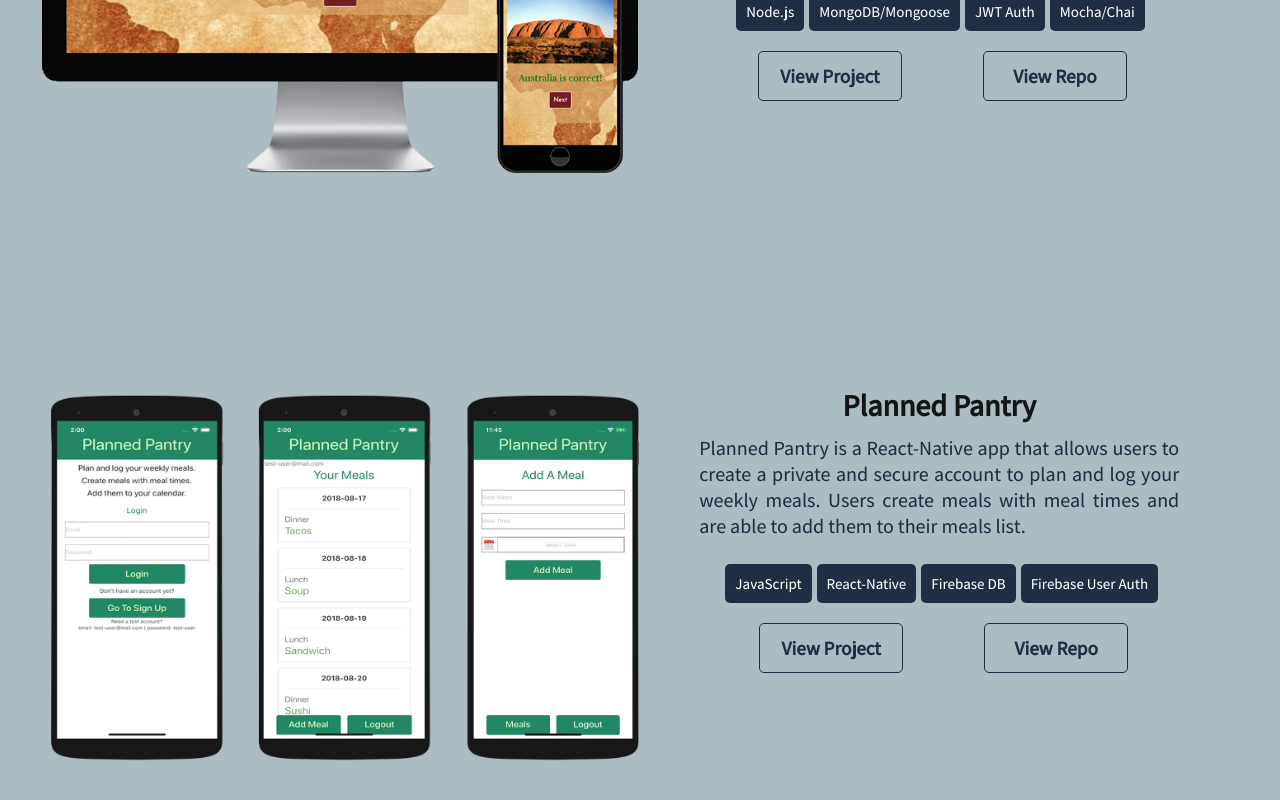
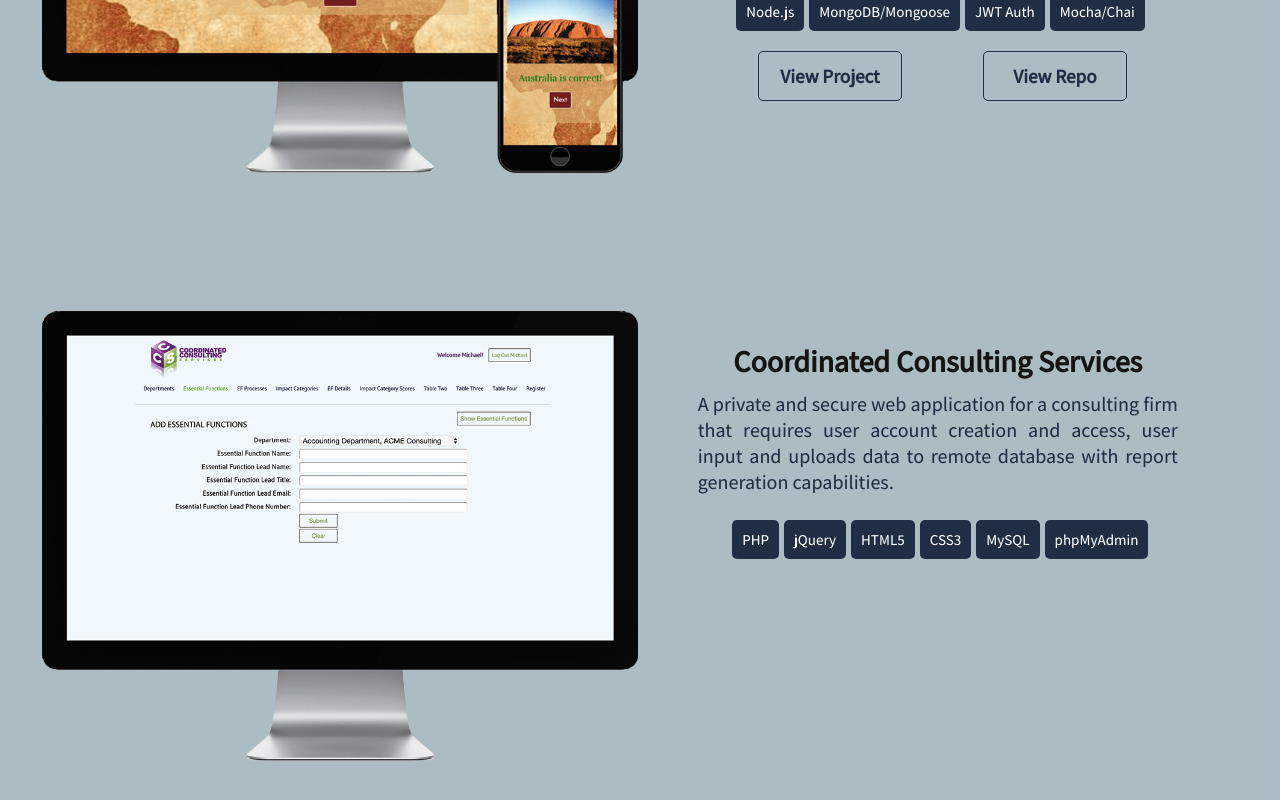
Before and after one commit to LeReiver/new-portfolio, a React (Create React App) app: page /projects in a window 1280 px wide. Shown: the part 1750-2550 px from the top of the page. Built offline with nearby package versions, Linux system fonts and the light colour scheme; a web font is replaced by a local one.

Commit message:
removed planned pantry from projects until improved

```diff
--- a/src/components/main/main.js
+++ b/src/components/main/main.js
@@ -8,7 +8,7 @@
       <div id="home">
         <main>
           <h1 className="main-title">Hello,<br/>I am a Full Stack Web Developer.</h1>
-          <p className="p2 heading">Creating digital media is my passion.</p>
+          <p className="p2 heading">Passionate about creating digital solutions.</p>
           <Link to="projects"><button className="projects-button">View Projects</button></Link>
         </main>
       </div>
--- a/src/components/projects/projects.css
+++ b/src/components/projects/projects.css
@@ -35,6 +35,11 @@
   /* margin-top: -150px; */
   margin-left: -20px;
   font-weight: 600;
+}
+
+.progress-note {
+  text-align: center;
+  color: black;
 }
 
 ul {
--- a/src/components/projects/projects.js
+++ b/src/components/projects/projects.js
@@ -15,7 +15,7 @@
         <div className="project-desc desktop-mobile">
           <h2>Karpul</h2>
           <p className="project-p desc">
-          Karpul is a web application that allows users to find and create carpools. Users can search for an carpool by destination address, request to join carpools, and get to know carpool members from their profile.
+          Karpul is a web application that allows users to find and create carpools. Users can search for a carpool by destination address, request to join carpools, and get to know carpool members from their profile.
           </p>
           <div className="stack-list">
             <ul>
@@ -116,33 +116,6 @@
         </div>
       </div>
 
-      <div className="project-block app pantry">
-        <div className="project-image app pantry">
-          <img src={require("../../images/planned-pantry_phone_4.png")} alt="Planned Pantry" title="Click To View" />
-        </div>
-        <div className="project-desc app pantry">
-          <h2 className="app-h2">Planned Pantry</h2>
-          <p className="project-p desc">Planned Pantry is a React-Native app that allows users to create a private and secure account to plan and log your weekly meals. Users create meals with meal times and are able to add them to their meals list.</p>
-        <ul>
-          <li>JavaScript</li>
-          <li>React-Native</li>
-          <li>Firebase DB</li>
-          <li>Firebase User Auth</li>
-        </ul>
-        <div className="project-button-group">
-          <div className="project-button">
-              <a href="https://snack.expo.io/@lereiver/planned-pantry" target="_blank" rel="noopener noreferrer">
-                <button>View Project</button></a>
-          </div>
-          <div className="repo-button">
-              <a href="https://github.com/LeReiver/planned-pantry" target="_blank" rel="noopener noreferrer">
-                <button>View Repo</button></a>
-          </div>
-        </div>
-      </div>
-    </div>
-
-
       <div className="project-block ccs">
         <div className="project-image ccs">
           <img src={require("../../images/ccs_desktop_md.png")}alt="CCS"></img>
```
